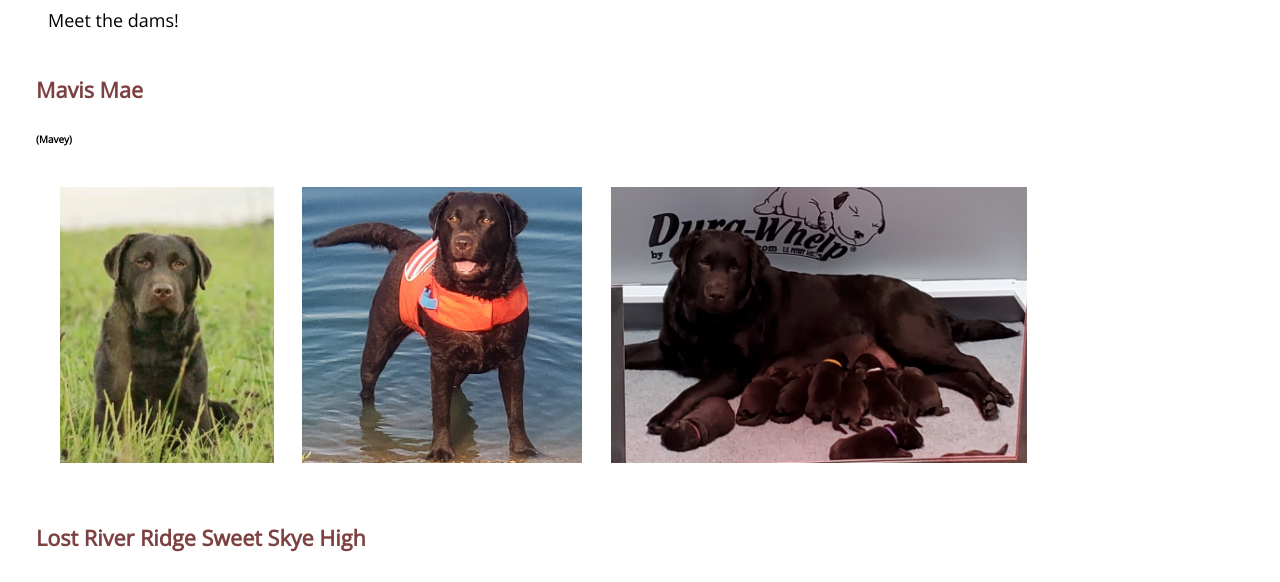
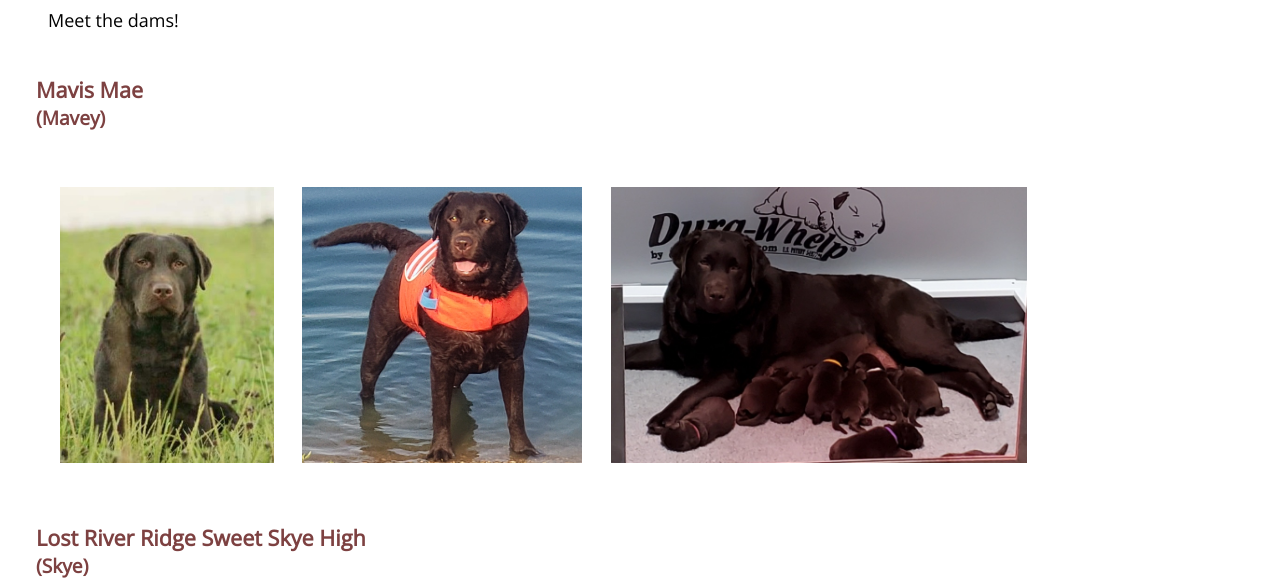
Before and after one commit to bjclark13/lost-river-labs, a Jekyll site: the page built from index.md, in a window 1280 px wide. Shown: the part 1880-2462 px from the top of the page. Built offline with Jekyll 4.4.1, drawn with Linux system fonts in a browser that asks for light colours; nearby versions of some CDN libraries; some of the changed text lies outside the part shown.

```diff
--- a/styles.css
+++ b/styles.css
@@ -251,7 +251,14 @@ main h4 {
     font-size: 1.8rem;
     color: #7d4141;
     font-weight: bolder;
+    margin-bottom: 0;
     text-transform: capitalize;
+}
+
+main h5 {
+    font-size: 1.6rem;
+    color: #7d4141;
+    margin-top: 0;
 }
 
 nav p {
```
Also changed, not shown: _home_sections/males.md (+2 -1 lines).
